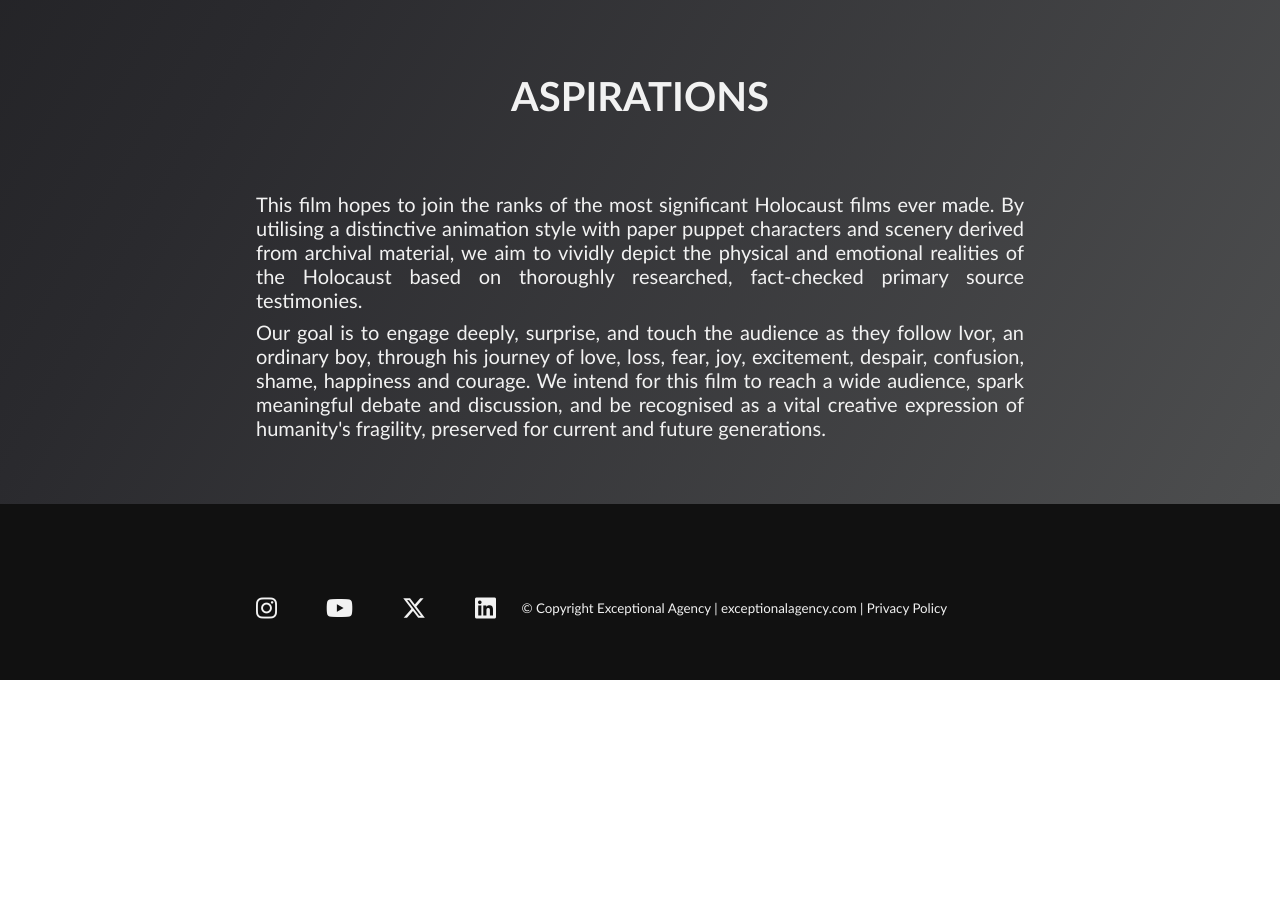
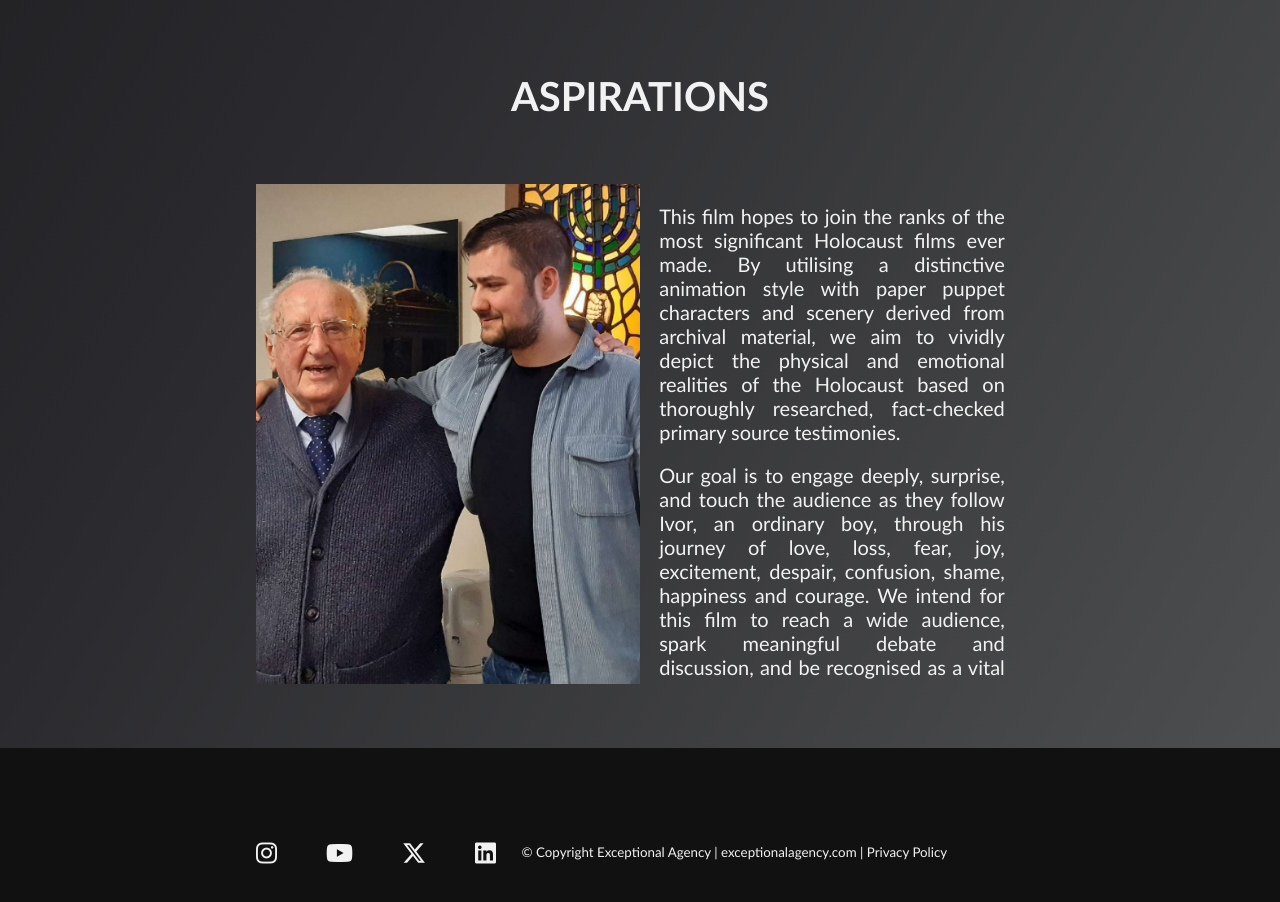
Before and after one commit to totes7/Survivor, a React (Create React App) app: page /info in a window 1280 px wide. Shown: the part 3240-4142 px from the top of the page. Before the commit the page ends 3920 px from the top, so only its background shows below. Built offline with nearby package versions, Linux system fonts and the light colour scheme.

Commit message:
complete aspiration section plus minor changes to general paddings and margins

```diff
--- a/src/App.css
+++ b/src/App.css
@@ -90,17 +90,6 @@
   margin: 5% 25%;
 }
 
-.info-research,
-.info-aspirations {
-  height: 100%;
-  padding: 5% 20%;
-  text-align: justify;
-  display: flex;
-  flex-flow: column;
-  align-items: center;
-  justify-content: center;
-}
-
 .info h1 {
   font-size: 40px;
   text-align: center;
@@ -177,11 +166,6 @@
   padding: 5%;
 }
 
-.info-aspirations p {
-  font-size: 20px;
-  margin-top: 1%;
-}
-
 #research {
   margin: 5% 20%;
   display: grid;
@@ -189,12 +173,12 @@
   grid-template-rows: 25% 25% 50%;
   grid-template-columns: 1fr 1fr 1fr 1fr;
   grid-template-areas:
-    "text text image3 image3"
-    "text text image1 image2"
+  "text text image3 image3"
+  "text text image1 image2"
     "video video video video";
-}
+  }
 
-#research-text {
+  #research-text {
   grid-area: text;
   margin: 5% 5% 5% 0;
   font-size: 22px;
@@ -235,6 +219,38 @@
   background-repeat: no-repeat;
   background-size: cover;
   /* margin: 5%; */
+}
+
+#aspirations {
+  padding: 5% 20%;
+  display: grid;
+  text-align: justify;
+  grid-template-rows: 500px;
+  grid-template-columns: 1fr 1fr;
+  grid-template-areas:
+  "image text";
+}
+
+#aspirations-image {
+  grid-area: image;
+  background-image: url("./images/AspirationImage.png");
+  background-position: center;
+  background-repeat: no-repeat;
+  background-size: cover;
+}
+
+#aspirations-text {
+  grid-area: text;
+  overflow-y: scroll;
+}
+
+#aspirations-text::-webkit-scrollbar {
+  display: none;
+}
+
+#aspirations-text p {
+  font-size: 20px;
+  margin: 5%;
 }
 
 /* Screening */
@@ -451,6 +467,10 @@
     margin: 10%;
   }
 
+  #music {
+    margin: 5% 5%;
+  }
+
   #research {
     margin: 5% 5% 50% 5%;
     display: grid;
@@ -466,17 +486,14 @@
 
   #research-text {
     font-size: 20px;
-    margin: 5%;
   }
 
-  .info-aspirations p {
-    font-size: 15px;
-    padding: 0 2%;
-    margin-top: 5%;
+  #aspirations {
+    padding: 5% 5%;
   }
 }
 
-@media screen and (max-width: 819px) {
+@media screen and (max-width: 765px) {
   .home-bottom-section {
     display: flex;
     flex-flow: column;
@@ -499,7 +516,7 @@
   }
 
   .info-team p {
-    font-size: 15px;
+    font-size: 18px;
     padding: 0 2%;
   }
 
@@ -518,7 +535,7 @@
   }
 
   #music-text p {
-    font-size: 20px;
+    font-size: 18px;
   }
 
   #music-card {
@@ -557,6 +574,34 @@
 
   #music-profile {
     display: none;
+  }
+
+  #research-text {
+    font-size: 18px;
+  }
+
+  #aspirations {
+    padding: 5%;
+    display: grid;
+    text-align: justify;
+    grid-template-rows: 300px 300px;
+    grid-template-columns: 1fr;
+    grid-template-areas:
+    "text"
+    "image";
+  }
+
+  #aspirations-text {
+    margin-bottom: 5%;
+  }
+
+  #aspirations-text p {
+    font-size: 18px;
+    margin: 0;
+  }
+
+  #aspirations-image {
+    margin-bottom: 5%;
   }
 
   .screening h1 {
--- a/src/components/pages/Info.jsx
+++ b/src/components/pages/Info.jsx
@@ -52,8 +52,7 @@ function Info() {
               Yiddish Jazz.{" "}
             </p>
           </div>
-          <div id="music-image">
-          </div>
+          <div id="music-image"></div>
           <div id="music-profile">
             <p>
               {" "}
@@ -116,36 +115,36 @@ function Info() {
               truck journey to Auschwitz.
             </p>
           </div>
-          <div id="research-image-one">
-          </div>
-          <div id="research-image-two">
-          </div>
-          <div id="research-image-three">
-          </div>
+          <div id="research-image-one"></div>
+          <div id="research-image-two"></div>
+          <div id="research-image-three"></div>
           <div id="research-video">
             <video src={video} controls></video>
           </div>
         </div>
 
         <h1>ASPIRATIONS</h1>
-        <div className="info-aspirations">
+        <div id="aspirations">
+          <div id="aspirations-image"></div>
+          <div id="aspirations-text">
             <p>
-            This film hopes to join the ranks of the most significant Holocaust
-            films ever made. By utilising a distinctive animation style with
-            paper puppet characters and scenery derived from archival material,
-            we aim to vividly depict the physical and emotional realities of the
-            Holocaust based on thoroughly researched, fact-checked primary
-            source testimonies.
+              This film hopes to join the ranks of the most significant
+              Holocaust films ever made. By utilising a distinctive animation
+              style with paper puppet characters and scenery derived from
+              archival material, we aim to vividly depict the physical and
+              emotional realities of the Holocaust based on thoroughly
+              researched, fact-checked primary source testimonies.
             </p>
             <p>
               Our goal is to engage deeply, surprise, and touch the audience as
               they follow Ivor, an ordinary boy, through his journey of love,
               loss, fear, joy, excitement, despair, confusion, shame, happiness
-            and courage. We intend for this film to reach a wide audience, spark
-            meaningful debate and discussion, and be recognised as a vital
-            creative expression of humanity's fragility, preserved for current
-            and future generations.
+              and courage. We intend for this film to reach a wide audience,
+              spark meaningful debate and discussion, and be recognised as a
+              vital creative expression of humanity's fragility, preserved for
+              current and future generations.
             </p>
+          </div>
         </div>
       </div>
 
```
Also changed, not shown: src/images/AspirationImage.png (added), src/images/ErranProfile.jpg. Lines whose indentation alone changed are shown as unchanged.
